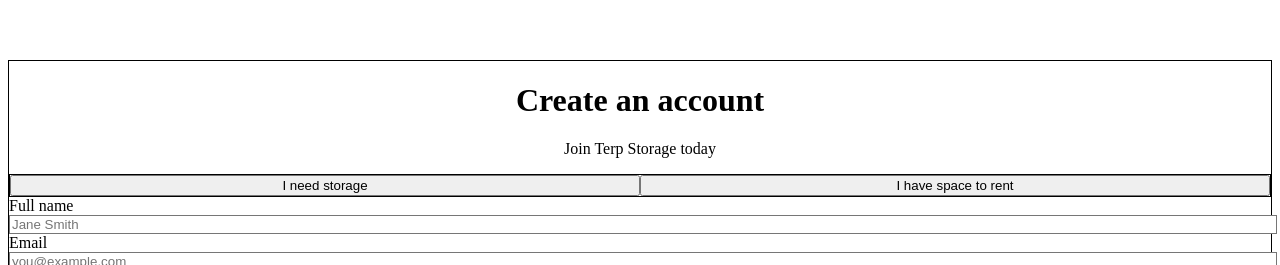
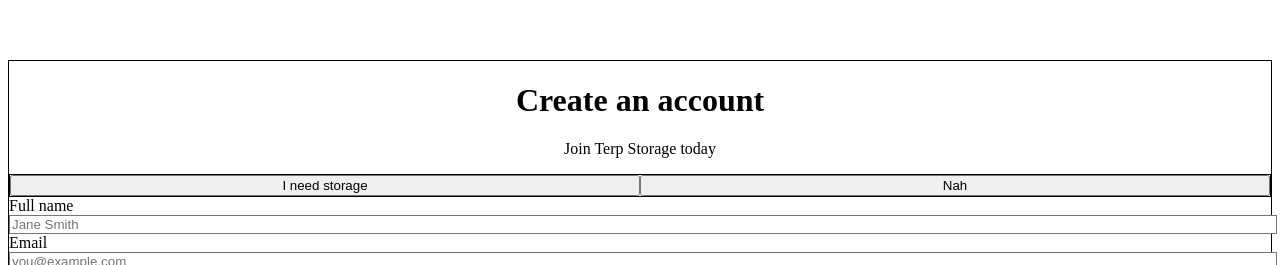
Before and after one commit to sbaru123/allocate, a React (Vite) app: page /signup in a window 1280 px wide. Shown: the part 188-453 px from the top of the page. Built offline with nearby package versions, Linux system fonts and the light colour scheme; no server answers.

Commit message:
Testing remote

```diff
--- a/src/pages/Signup.tsx
+++ b/src/pages/Signup.tsx
@@ -75,7 +75,7 @@
                 : 'bg-white text-gray-600 hover:bg-gray-50'
             }`}
           >
-            I have space to rent
+            Nah
           </button>
         </div>
 
```
